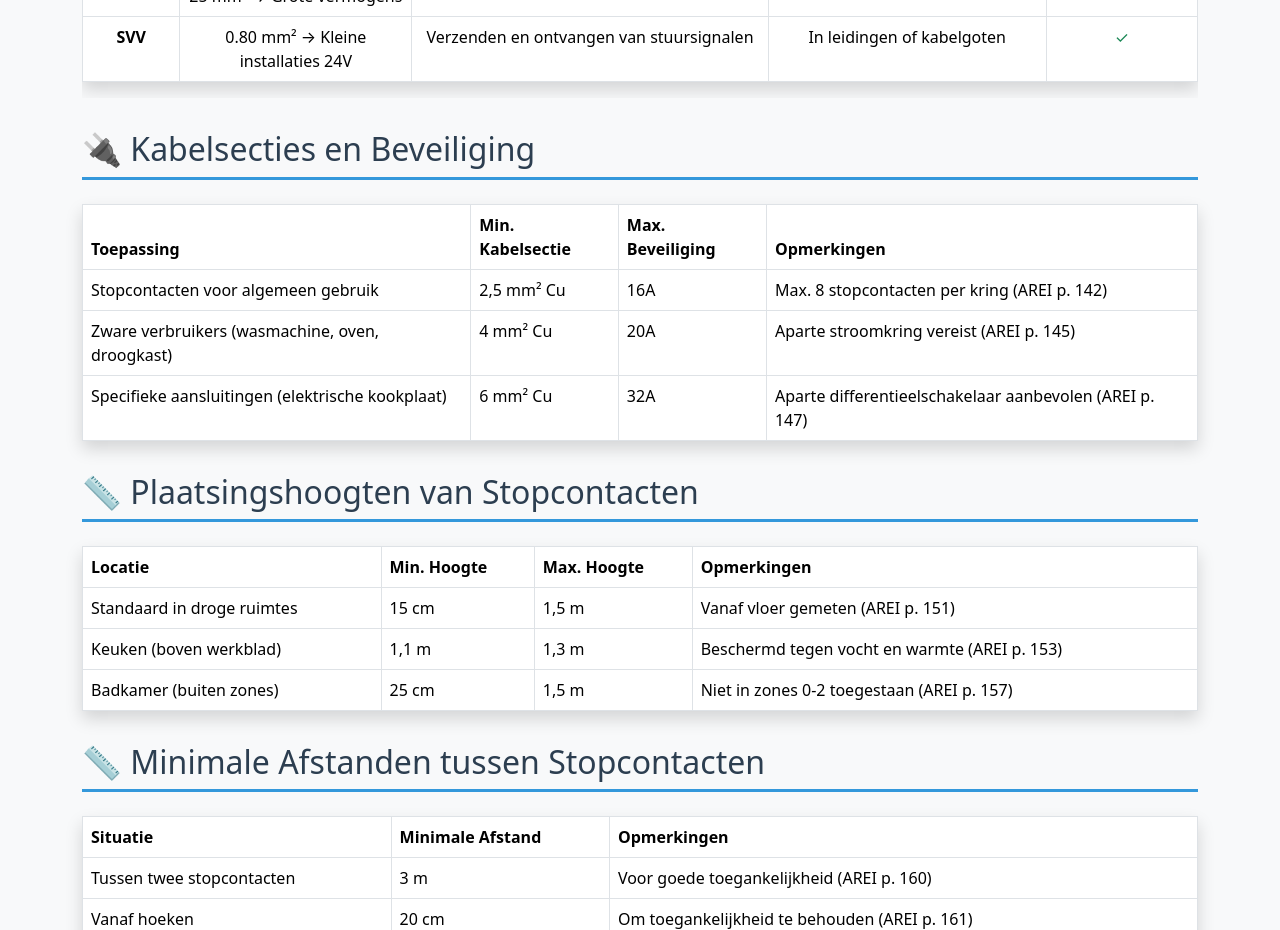
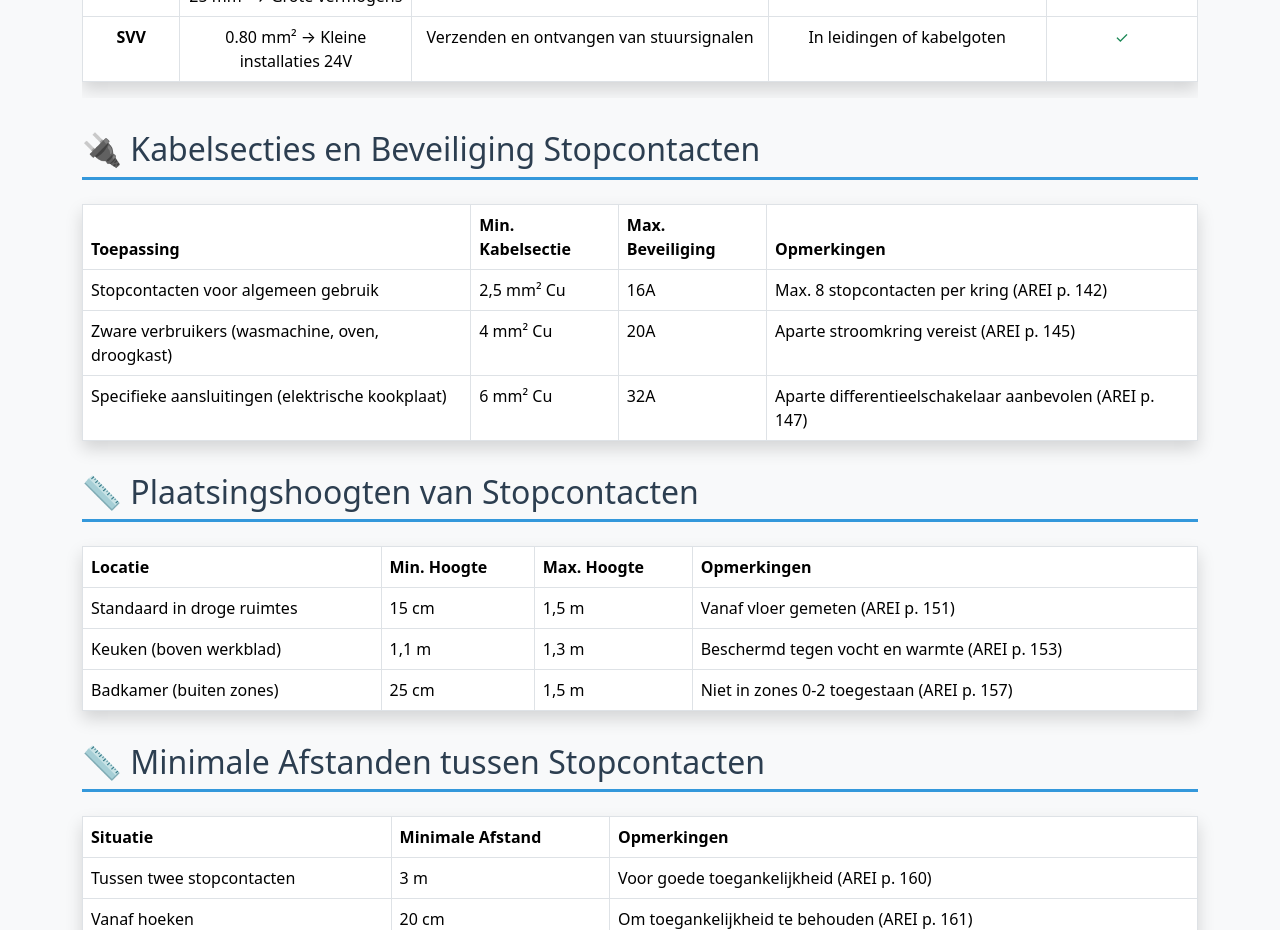
Before and after one commit to joostdb/elektriciteit, a plain HTML site: page index.html in a window 1280 px wide. Shown: the part 2520-3450 px from the top of the page. Drawn offline with nearby package versions, Linux system fonts and the light colour scheme.

Commit message:
Update index.html

```diff
--- a/index.html
+++ b/index.html
@@ -284,7 +284,7 @@
     </div>
 
            <!-- Kabelsecties en Beveiliging -->
-        <h2>🔌 Kabelsecties en Beveiliging</h2>
+        <h2>🔌 Kabelsecties en Beveiliging Stopcontacten</h2>
         <table class="table table-custom table-bordered table-hover">
             <thead class="thead-dark">
                 <tr>
```
